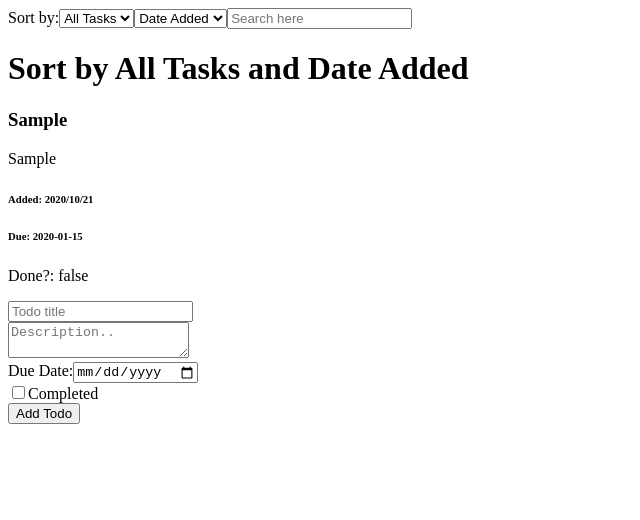
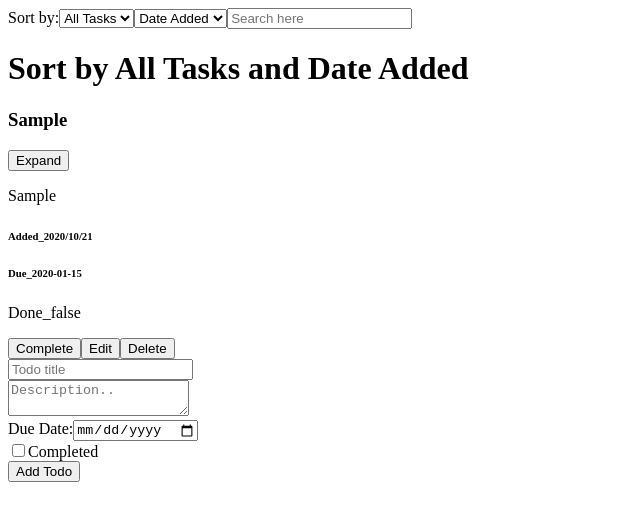
Before and after one commit to krli07717/TodoApp, a React app: page / in a window 1280 px wide. Both pictures are taken after typing "Sample", "Sample", "2020-01-15" into the empty fields and a click on the button "Add Todo". Shown: the top 520 px of the page, without its empty margins (0-640 px from the left). Built offline with nearby package versions, Linux system fonts and the light colour scheme; the HTML template or start-up script is replaced by a standard one.

Commit message:
add todo key&index, todo complete feature

```diff
--- a/components/AddTodoModal.tsx
+++ b/components/AddTodoModal.tsx
@@ -1,7 +1,9 @@
 import * as React from 'react';
-import {useRef} from 'react';
+import {useRef, useState} from 'react';
 
 interface ITodoProps {
+	key: string;
+	index: string;
 	caption: string;
 	description: string;
 	addedDate: string;
@@ -20,6 +22,8 @@ const AddTodoModal: React.FunctionComponent<AddTodoModalProps> = ({addNewTodoToA
 	const newDueDate = useRef<HTMLInputElement>(null);
 	const newIsDone = useRef<HTMLInputElement>(null);
 
+	const [todoKey, setTodoKey] = useState(0)
+
 	return (
 		<form>
 			<input placeholder='Todo title' type='text' ref={newTitleValue}/>
@@ -31,10 +35,13 @@ const AddTodoModal: React.FunctionComponent<AddTodoModalProps> = ({addNewTodoToA
 			<input name="isDone" type="checkbox" ref={newIsDone}/><label>Completed</label>
 			<br />
 			<button type="button" onClick={()=>{
+				setTodoKey(todoKey + 1)
+				let newFormElements: ITodoProps | string;
 				//to avoid 'error: object is possibly null'
-				let newFormElements: ITodoProps | string;
 				if ( newTitleValue && newDescriptionValue && newIsDone && newDueDate && newDueDate.current && newTitleValue.current && newDescriptionValue.current && newIsDone.current) {
 					newFormElements = {
+							key: todoKey.toString(),
+							index: todoKey.toString(),
 							caption: newTitleValue.current.value,
 							description: newDescriptionValue.current.value,
 							addedDate: (new Date()).toLocaleDateString('zh-TW'),
--- a/components/Todo.tsx
+++ b/components/Todo.tsx
@@ -1,21 +1,27 @@
 import * as React from 'react';
 
 interface TodoProps {
+	key: string;
+	index: string;
 	caption: string;
 	description: string;
 	addedDate: string;
 	due: string;
 	isCompleted: boolean;
+	toggleIsComplete: (key: string) => void;
 }
 
-const Todo: React.FunctionComponent<TodoProps> = ({caption, description, addedDate, due, isCompleted}) => {
+const Todo: React.FunctionComponent<TodoProps> = ({key, index, caption, description, addedDate, due, isCompleted, toggleIsComplete}) => {
 	return (
 		<>
-			<h3>{caption}</h3>
+			<h3>{caption}</h3><button type="button">Expand</button>
 			<p>{description}</p>
-			<h6>Added: {addedDate}</h6>
-			<h6>Due: {due}</h6>
-			<p>Done?: {isCompleted.toString()}</p>
+			<h6>Added_{addedDate}</h6>
+			<h6>Due_{due}</h6>
+			<p>Done_{isCompleted.toString()}</p>
+			<button type="button" onClick={()=>toggleIsComplete(index)}>Complete</button>
+			<button type="button">Edit</button>
+			<button type="button">Delete</button>
 		</>
 	);
 };
--- a/components/TodosTable.tsx
+++ b/components/TodosTable.tsx
@@ -2,6 +2,8 @@ import * as React from 'react';
 import Todo from './Todo';
 
 interface ITodoProps {
+	key: string;
+	index: string;
 	caption: string;
 	description: string;
 	addedDate: string;
@@ -14,9 +16,10 @@ interface TodosTableProps {
 	SelectSortMethodState: string;
 	SearchText: string;
 	TodosArray: ITodoProps[];
+	toggleIsComplete: (index: ITodoProps["index"]) => void;
 }
 
-const TodosTable: React.FunctionComponent<TodosTableProps> = ({SelectByDoneState, SelectSortMethodState, SearchText, TodosArray}) => {
+const TodosTable: React.FunctionComponent<TodosTableProps> = ({SelectByDoneState, SelectSortMethodState, SearchText, TodosArray, toggleIsComplete}) => {
 
 	if (SelectSortMethodState === 'Caption') {
 		TodosArray.sort((a, b) => {
@@ -48,10 +51,10 @@ const TodosTable: React.FunctionComponent<TodosTableProps> = ({SelectByDoneState
 									return todoByDoneState;
 								}
 							})
-							.map(filteredTodo => {
-									const {caption, description, addedDate, due, isCompleted} = filteredTodo;
+							.map((filteredTodo) => {
+									const {key, index, caption, description, addedDate, due, isCompleted} = filteredTodo;
 									return (
-										<Todo caption={caption} description={description} addedDate={addedDate} due={due} isCompleted={isCompleted} />
+										<Todo key={key} index={index} caption={caption} description={description} addedDate={addedDate} due={due} isCompleted={isCompleted} toggleIsComplete={toggleIsComplete}/>
 									)
 									})
 						}
--- a/src/index.tsx
+++ b/src/index.tsx
@@ -8,6 +8,8 @@ type DoneState = 'All Tasks' | 'Done' | 'To Do';
 type SortMethodState = 'Date Added' | 'Caption' | 'Due';
 
 interface ITodoProps {
+	key: string;
+	index: string;
 	caption: string;
 	description: string;
 	addedDate: string;
@@ -16,6 +18,12 @@ interface ITodoProps {
 }
 
 const App = () => {
+
+	const [doneState, setDoneState] = useState<DoneState>('All Tasks')
+
+	const [sortMethodState, setSortMethodState] = useState<SortMethodState>('Date Added')
+
+	const [searchText, setSearchText] = useState<string>('')
 
 	const selectByDone = (option: React.FormEvent<HTMLSelectElement>) => {
 		setDoneState(option.currentTarget.value as DoneState);
@@ -51,7 +59,7 @@ const App = () => {
 		console.log(childNewForm); //if is not initialNewForm, then success passing data from child to parent component
 		console.log('todosArray - nothing done')
 		console.log(todosArray);
-		const newTodosArray = [...todosArray, childNewForm]; //How one should update the array with useState
+		const newTodosArray = [...todosArray, childNewForm]; //How one should update the array with useState(?). todosArray is async, newTodosArray is sync
 		console.log('newTodosArray - setup')
 		console.log(newTodosArray);
 		console.log('todosArray - after new is setup')
@@ -63,17 +71,19 @@ const App = () => {
 		console.log(todosArray);
 	}
 
-	const [doneState, setDoneState] = useState<DoneState>('All Tasks')
-
-	const [sortMethodState, setSortMethodState] = useState<SortMethodState>('Date Added')
-
-	const [searchText, setSearchText] = useState<string>('')
+	const toggleIsComplete = (index: ITodoProps["index"]) => {
+		console.log(`filtered by index${index}:`);
+		console.log(todosArray.filter(todo => todo.index === index)); //how to get updated todosArray since setTodosArray() does not update itself immediately?
+		const newTodosArray = [...todosArray];
+		for (const todo of newTodosArray) {if (todo.index === index) {todo.isCompleted = !todo.isCompleted}}  //Async is fucked up
+		setTodosArray(newTodosArray);
+	}
 
 	return (
 			<>
 			  <TopBar SelectByDone={selectByDone} SelectSortMethod={selectSortMethod} onSearchChange={onSearchChange} />
 			  <TodosTable SelectByDoneState={doneState} SelectSortMethodState={sortMethodState} SearchText={searchText}
-			  						TodosArray={todosArray} />
+			  						TodosArray={todosArray} toggleIsComplete={toggleIsComplete}/>
 			  <AddTodoModal addNewTodoToArray={addNewTodoToArray} />
 		  </>
 	  );
```
